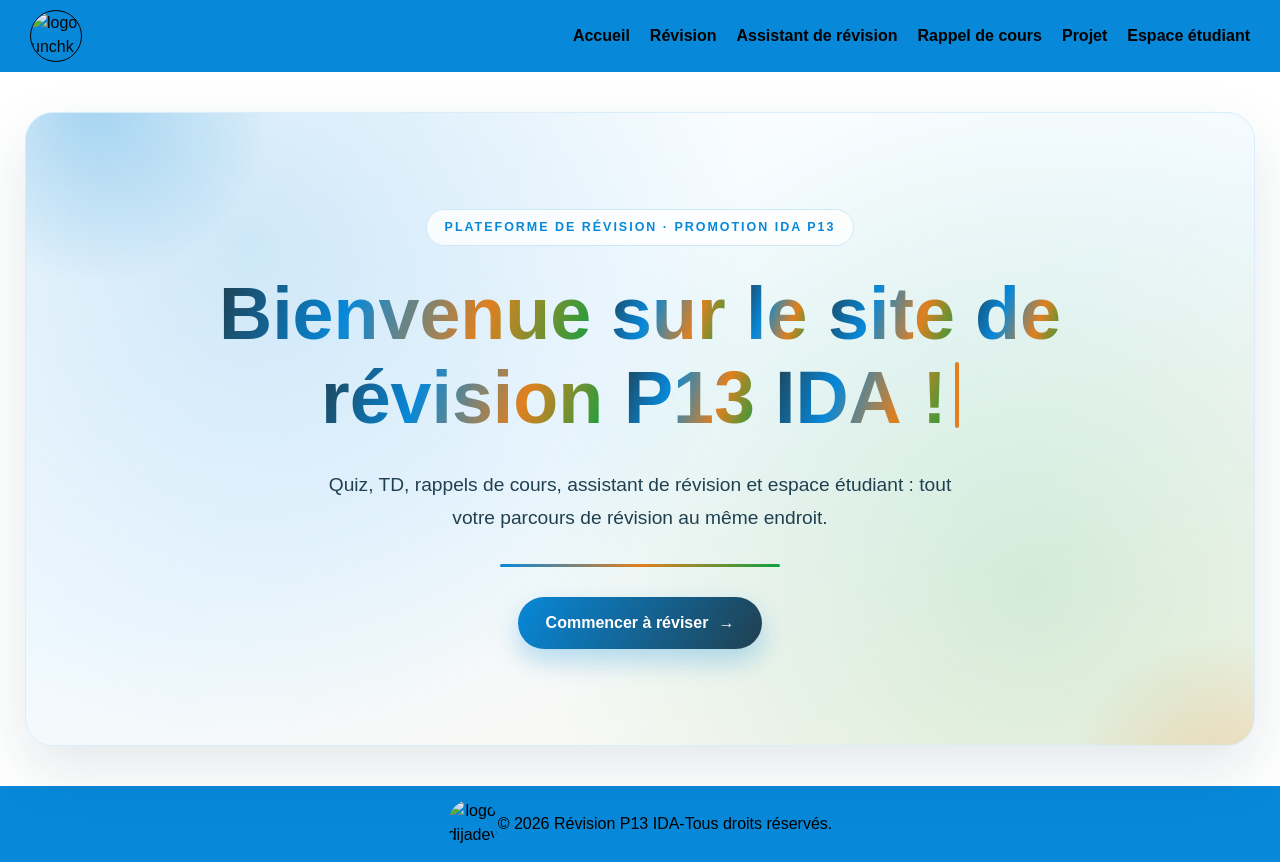
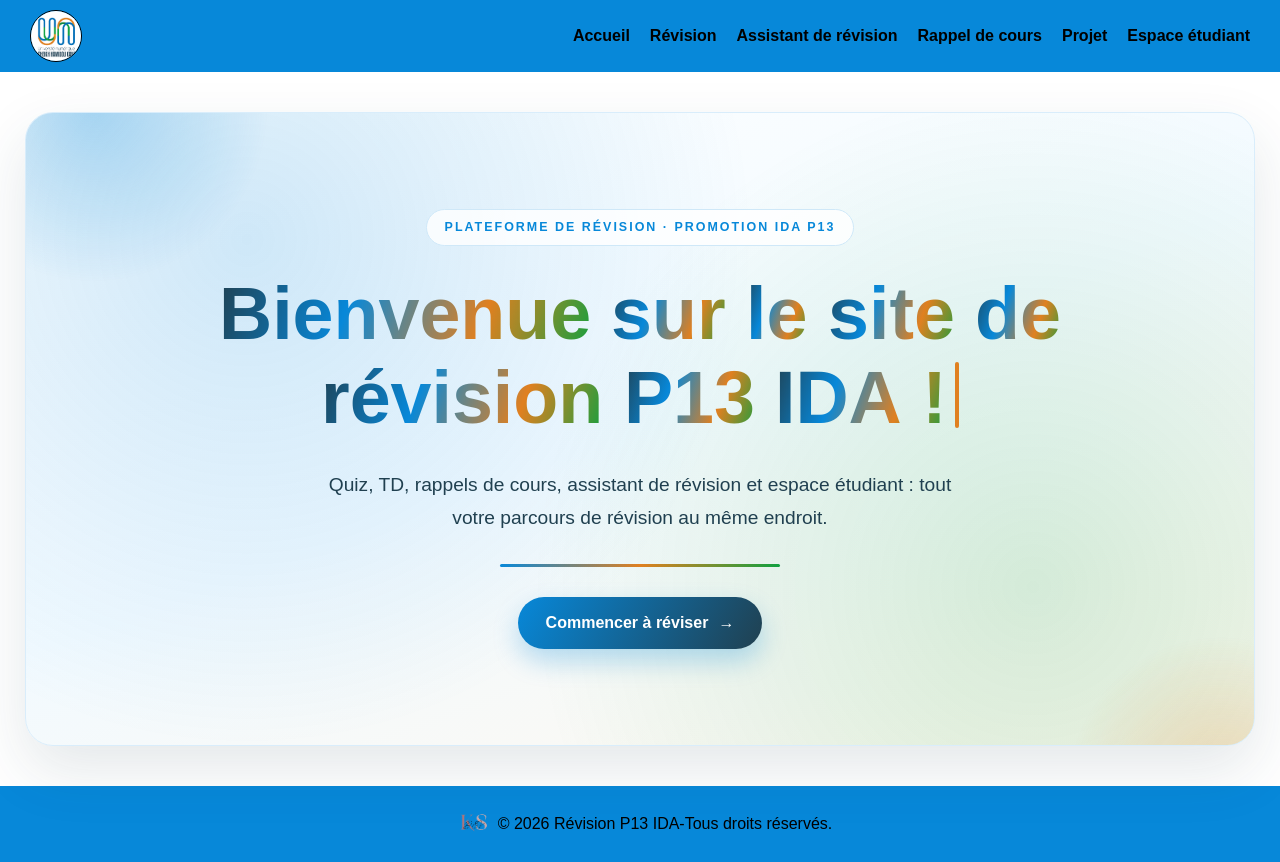
Before and after one commit to KS27-S/Revision-P13-IDA, a plain HTML site: page accueil.html in a window 1280 px wide. Drawn offline with Linux system fonts and the light colour scheme.

Commit message:
Update logo image paths in accueil.html

```diff
--- a/accueil.html
+++ b/accueil.html
@@ -14,7 +14,7 @@
       <!-- Barre de navigation : logo UNCHK et liens vers les sections du site -->
       <nav>
         <img
-          src="image/logo UNCHK.png"
+          src="logo UNCHK.png"
           class="logo-unchk"
           id="logo-unchk"
           alt="logo unchk"
@@ -64,7 +64,7 @@
     <!-- Pied de page : logo Dijadev et mentions légales -->
     <footer>
       <img
-        src="image/logo dijadev.png"
+        src="logo dijadev.png"
         alt="logo dijadev"
         class="logo-dijadev"
         id="logo-dijadev"
```
